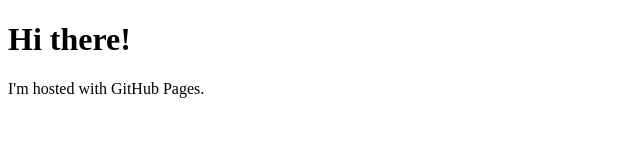
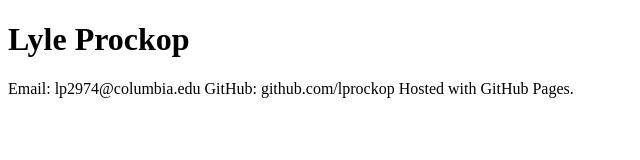
Before and after one commit to lprockop/lprockop.github.io, a plain HTML site: page index.html in a window 1280 px wide. Shown: the whole page, without its empty margins (0-640 px from the left). Drawn offline with Linux system fonts and the light colour scheme.

Commit message:
Update index.html

```diff
--- a/index.html
+++ b/index.html
@@ -1,7 +1,10 @@
 <!DOCTYPE html>
 <html>
 <body>
-<h1>Hi there!</h1>
-<p>I'm hosted with GitHub Pages.</p>
+<h1>Lyle Prockop</h1>
+<p>
+  Email: lp2974@columbia.edu
+  GitHub: github.com/lprockop
+  Hosted with GitHub Pages.</p>
 </body>
 </html>
```
